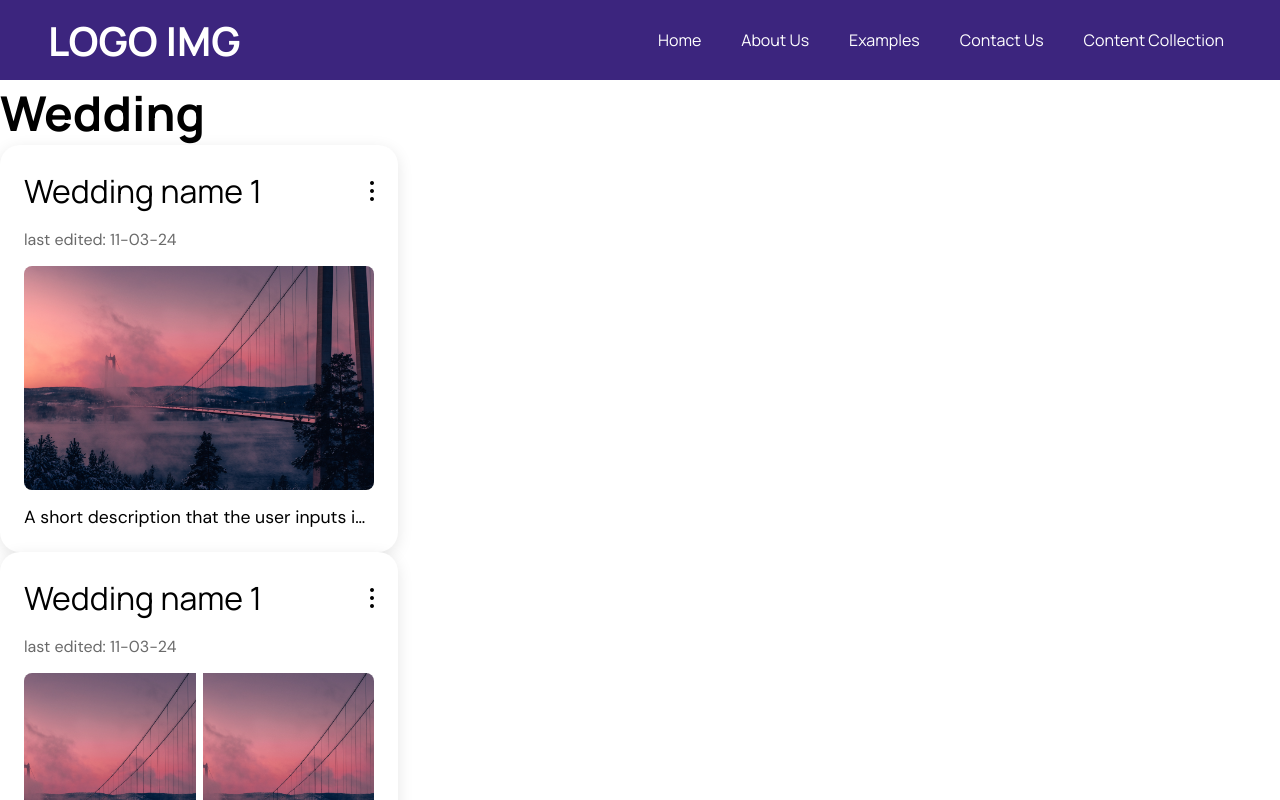
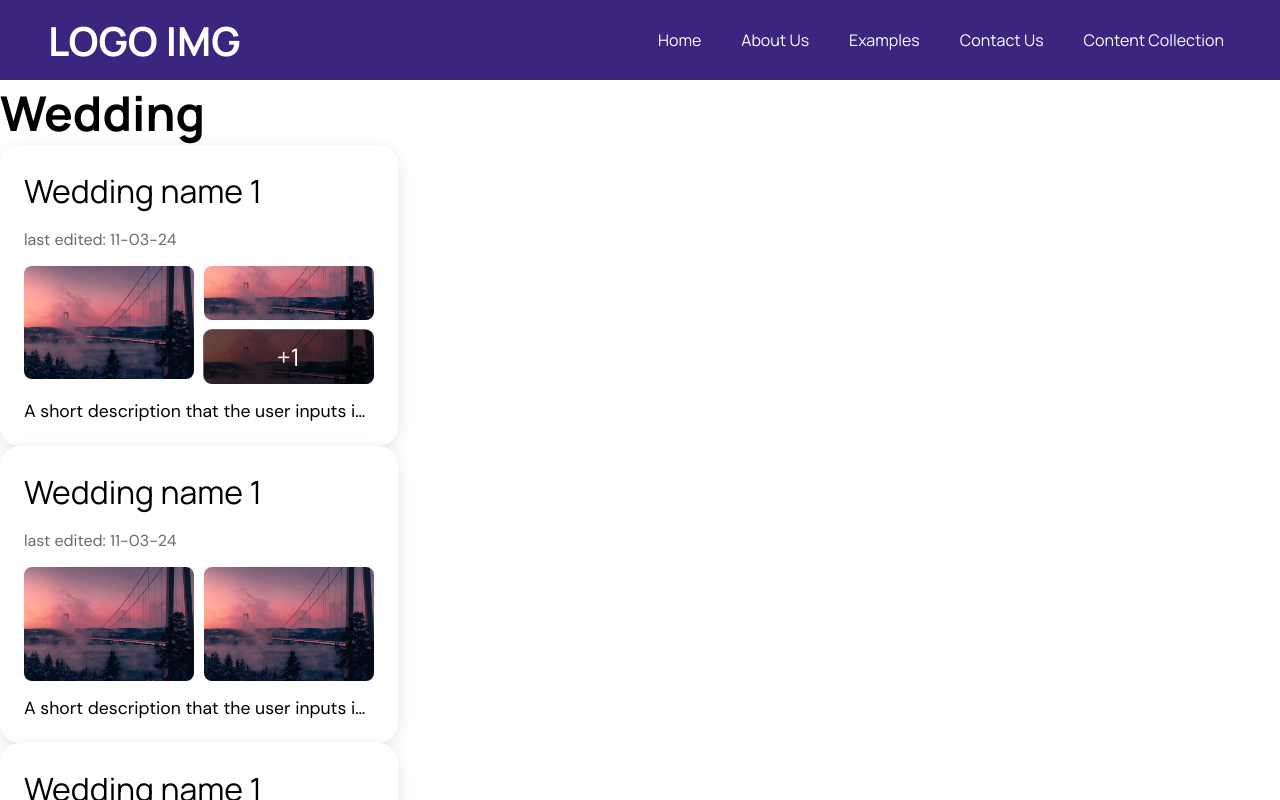
Before and after one commit to include-davis/Include-CMS, a Next.js app: page /content-collection in a window 1280 px wide. Shown: the top 800 px of the page. Built offline with nearby package versions, Linux system fonts and the light colour scheme.

Commit message:
updating Collections: MediaPreview

```diff
--- /dev/null
+++ b/app/(pages)/_components/CardList/CardList.module.scss
@@ -0,0 +1,41 @@
+@use 'media';
+
+.media_container {
+    display: flex;
+    flex-direction: column;
+    justify-content: center;
+    width: var(--card-width);
+    padding: var(--spacer);
+    background-color: var(--background-secondary);
+    border-radius: var(--c-radius);
+    box-shadow: var(--b-shadow);
+    gap: var(--spacer);
+
+    .video_container {
+        width: 100%;
+        position: relative;
+        max-height: calc(9 / 16 * var(--card-width));
+    }
+
+    .img_container{
+        width: 100%;
+        position: relative;
+        min-height: calc(9 / 16 * var(--card-width));
+    }
+
+    .media_radius{
+        border-radius: var(--b-radius);
+    }
+
+    .title {
+      width: 100%;
+        > p {
+            color: var(--text-dark);
+            width: 100%;
+            margin: 0;
+            overflow: hidden;
+            text-overflow: ellipsis;
+            white-space: nowrap;
+        }
+    }
+}
--- a/app/(pages)/content-collection/_component/CollectionCard/CollectionCard.tsx
+++ b/app/(pages)/content-collection/_component/CollectionCard/CollectionCard.tsx
@@ -1,8 +1,14 @@
 'use client';
 import styles from './CollectionCard.module.scss';
 import Image from 'next/image';
+import MediaPreview from './MediaPreview';
 
-export default function CollectionCard() {
+interface CollectionCardProps {
+    images: string[];
+  }
+
+
+export default function CollectionCard({ images }: CollectionCardProps) {
    return (
    <div className={styles.media_container}>
         <div className={styles.edit_container}>
@@ -10,25 +16,10 @@ export default function CollectionCard() {
                 <div className={styles.title}>
                     <p> Wedding name 1 </p>
                 </div>
-                <Image
-                src="/index/select-icon.png"
-                alt="serene forest scene in the night"
-                height={20}
-                width={4}
-                className={styles.select}
-                />
             </div>
             <p>last edited: 11-03-24</p>
         </div>
-        <div className={styles.img_container}>
-            <Image
-            src="/index/city.jpg"
-            alt="serene forest scene in the night"
-            layout="fill"
-            objectFit="cover"
-            className={styles.media_radius}
-            />
-        </div>
+        <MediaPreview images={images} />
         <div className={styles.description}>
             <p> A short description that the user inputs in the next screen. </p>
         </div>
--- /dev/null
+++ b/app/(pages)/content-collection/_component/CollectionCard/MediaPreview.module.scss
@@ -0,0 +1,81 @@
+@use 'media';
+
+.mediaPreview {
+  width: 100%;
+  height: 100%;
+  position: relative;
+}
+
+.singleImage img,
+.twoImages img,
+.threeImages img,
+.gridLayout img {
+  width: 100%;
+  height: 100%;
+  object-fit: cover;
+  border-radius: 8px;
+}
+
+.additionalImages {
+  position: absolute;
+  bottom: 0;
+  right: 0;
+  width: 49%;
+  height: 47%;
+  background-color: rgba(0, 0, 0, 0.6);
+  color: white;
+  display: flex;
+  justify-content: center;
+  align-items: center;
+  padding: 10px;
+  border-radius: 9px;
+  box-sizing: border-box;
+  font-size: 24px;
+}
+
+.additionalImages::before {
+  content: "+";
+}
+
+
+.twoImages {
+  display: flex;
+  justify-content: space-between;
+}
+
+.twoImages img {
+  width: calc(50% - 5px);
+}
+
+
+.gridLayout {
+  position: relative;
+}
+
+.moreThanTwoImages img {
+  width: calc(50% - 5px);
+  height: calc(50% - 5px);
+  object-fit: cover;
+  border-radius: 8px;
+}
+
+
+.moreThanTwoImages img:nth-child(2),
+.moreThanTwoImages img:nth-child(3) {
+  position: absolute;
+  width: calc(50% - 5px);
+  height: calc(50% - 5px);
+  border-radius: 8px;
+}
+
+
+.moreThanTwoImages img:nth-child(2) {
+  top: 0;
+  right: 0;
+}
+
+
+.moreThanTwoImages img:nth-child(3) {
+  bottom: 0;
+  right: 0;
+}
--- /dev/null
+++ b/app/(pages)/content-collection/_component/CollectionCard/MediaPreview.tsx
@@ -0,0 +1,35 @@
+import React from 'react';
+import styles from './MediaPreview.module.scss';
+
+interface MediaPreviewProps {
+  images: string[];
+}
+
+const MediaPreview: React.FC<MediaPreviewProps> = ({ images }) => {
+  const determineGridClass = () => {
+    const numImages = images.length;
+    switch (numImages) {
+      case 1:
+        return styles.singleImage;
+      case 2:
+        return styles.twoImages;
+      default:
+        return `${styles.gridLayout} ${styles.moreThanTwoImages}`;
+    }
+  };
+
+  return (
+    <div className={`${styles.mediaPreview} ${determineGridClass()}`}>
+      {images.slice(0, 3).map((image, index) => (
+        <img key={index} src={image} alt={`Image ${index + 1}`} style={index > 0 ? { zIndex: 0} : undefined} />
+      ))}
+      {images.length > 3 && (
+        <div className={styles.additionalImages}>
+          {images.length - 3}
+        </div>
+      )}
+    </div>
+  );
+};
+
+export default MediaPreview;
--- a/app/(pages)/content-collection/page.jsx
+++ b/app/(pages)/content-collection/page.jsx
@@ -1,13 +1,42 @@
+// import CollectionCard from "./_component/CollectionCard/CollectionCard";
+// import MediaCardPlaceholder from "./_component/CollectionCard/MediaCard";
+// import PreviwCardPlaceholder from "./_component/CollectionCard/PreviewCard";
+// export default function Home() {
+//   return (
+//     <main>
+//       <h1>Wedding</h1>
+//       <CollectionCard />
+//       <MediaCardPlaceholder />
+//       <PreviwCardPlaceholder />
+//     </main>
+//   );
+// }
+import React from "react";
 import CollectionCard from "./_component/CollectionCard/CollectionCard";
-import MediaCardPlaceholder from "./_component/CollectionCard/MediaCard";
-import PreviwCardPlaceholder from "./_component/CollectionCard/PreviewCard";
+
 export default function Home() {
+  const images = [
+    "/index/city.jpg",
+    "/index/city.jpg",
+    "/index/city.jpg",
+    "/index/city.jpg",
+  ];
+  const images2 = [
+    "/index/city.jpg",
+    "/index/city.jpg",
+  ];
+  const images3 = [
+    "/index/city.jpg",
+  ];
+
   return (
     <main>
       <h1>Wedding</h1>
-      <CollectionCard />
-      <MediaCardPlaceholder />
-      <PreviwCardPlaceholder />
+      <CollectionCard images={images} />
+      <CollectionCard images={images2} />
+      <CollectionCard images={images3} />
+      {/* <MediaCardPlaceholder />
+      <PreviewCardPlaceholder /> */}
     </main>
   );
 }
```
Also changed, not shown: app/(pages)/_components/CardList/CardList.tsx (added, +63 -0 lines).
